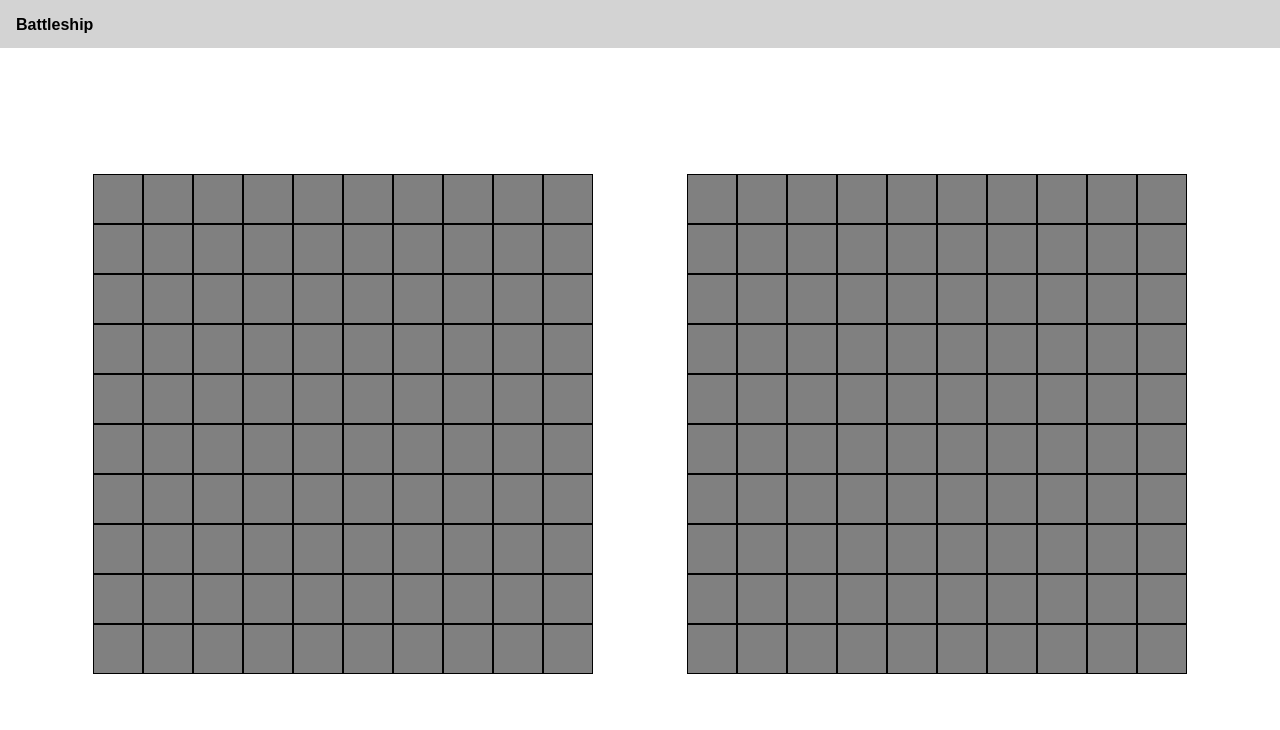
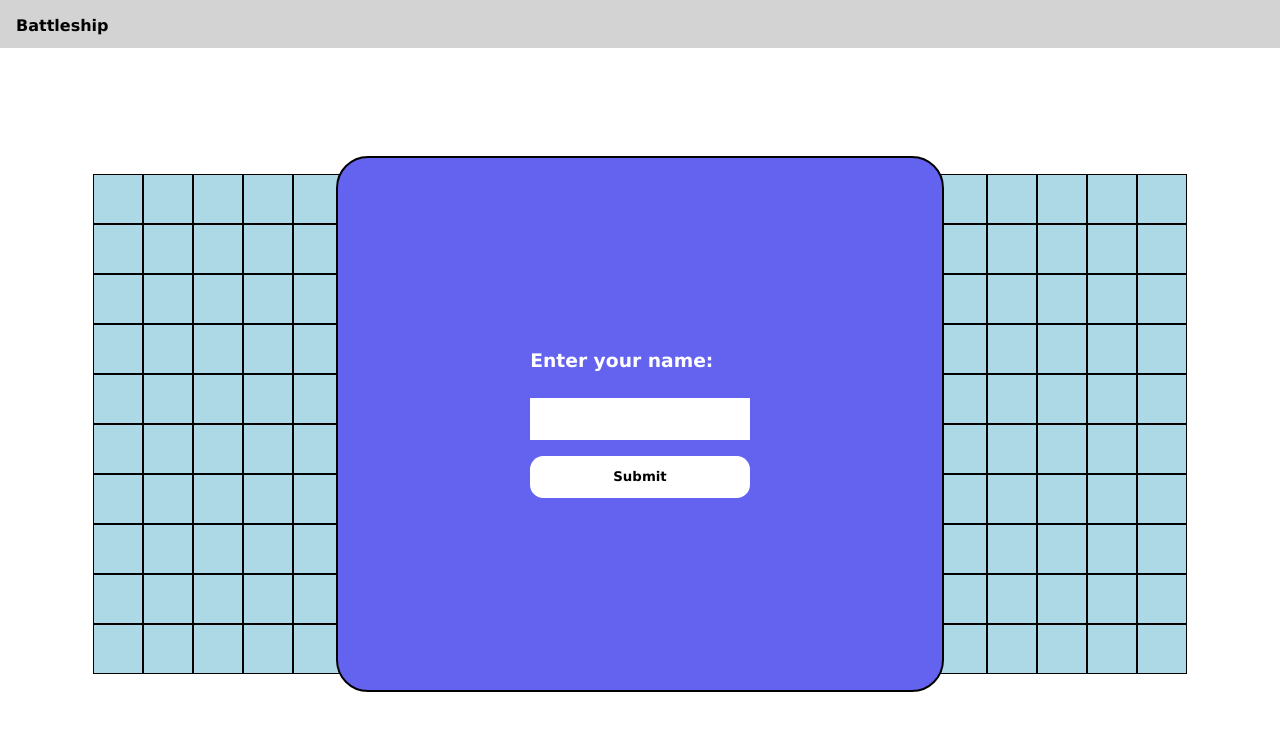
Before and after one commit to achytent/battleship, a website built with webpack: page dist/index.html in a window 1280 px wide. Built offline with nearby package versions, Linux system fonts and the light colour scheme.

Commit message:
Create a modal window to enter the players name

```diff
--- a/src/index.js
+++ b/src/index.js
@@ -2,14 +2,15 @@ import Player from './player.js';
 import Board from './gameboard.js';
 import './style.css';
 
-let currentMove = 0; // 0 for player, 1 for computer
-let gameover = false;
+const game = {
+  currentMove: 0, // 0 for player, 1 for computer
+  gameover: false,
+};
 
 const playerBoard = new Board();
 const computerBoard = new Board();
 
-//render
-
+// Render the gamefield
 function createLayout() {
   const main = document.querySelector('main');
 
@@ -34,20 +35,30 @@ function createLayout() {
   main.appendChild(computerField);
 }
 
-function nameModal() {
-  // Enter the player's name and proceed to the game
+// Enter the players name and proceed to the game
+function createModal() {
+  const modalWindow = document.querySelector('.modal');
+  modalWindow.classList.remove('invisible');
+  modalWindow.classList.add('visible');
+  const modalWindowForm = document.querySelector('.modal > form');
+  modalWindowForm.addEventListener('submit', (event) => {
+    event.preventDefault();
+    const name = event.target['name'].value;
+    game.player = new Player(name);
+    modalWindow.classList.add('invisible');
+    modalWindow.classList.remove('visible');
+  });
 }
+
+createModal();
+createLayout();
 
 // Computer placing ships on the board
 
 // Player placing ships on the board
 
-nameModal();
-
-createLayout();
-
-while (!gameover) {
-  if (currentMove === 0) {
+while (!game.gameover) {
+  if (game.currentMove === 0) {
     /*
       Collect data about current move
     */
--- a/src/style.css
+++ b/src/style.css
@@ -2,7 +2,8 @@
   margin: 0;
   padding: 0;
   box-sizing: border-box;
-  font-family: sans-serif;
+  font-family: 'Lucida Sans', 'Lucida Sans Regular', 'Lucida Grande',
+    'Lucida Sans Unicode', Geneva, Verdana, sans-serif;
   font-weight: 600;
 }
 
@@ -29,7 +30,43 @@
 
 .gamefield > .cell {
   border: 1px black solid;
-  background-color: gray;
+  background-color: lightblue;
   width: 50px;
   height: 50px;
 }
+
+.modal {
+  background-color: rgb(99, 99, 240);
+  padding: 12em;
+  display: grid;
+  grid-template-rows: 3em 1fr;
+  border: 2px black solid;
+  border-radius: 2em;
+  color: white;
+}
+
+.modal > form {
+  display: flex;
+  flex-direction: column;
+  gap: 1em;
+}
+
+.modal input[type='submit'] {
+  border: 0px;
+  border-radius: 1em;
+  padding: 1em 3em;
+  background-color: white;
+}
+
+.modal input[type='text'] {
+  padding: 1em;
+  border: none;
+}
+
+.invisible {
+  display: none;
+}
+
+.visible {
+  position: absolute;
+}
```
Also changed, not shown: dist/index.html, dist/main.js.
